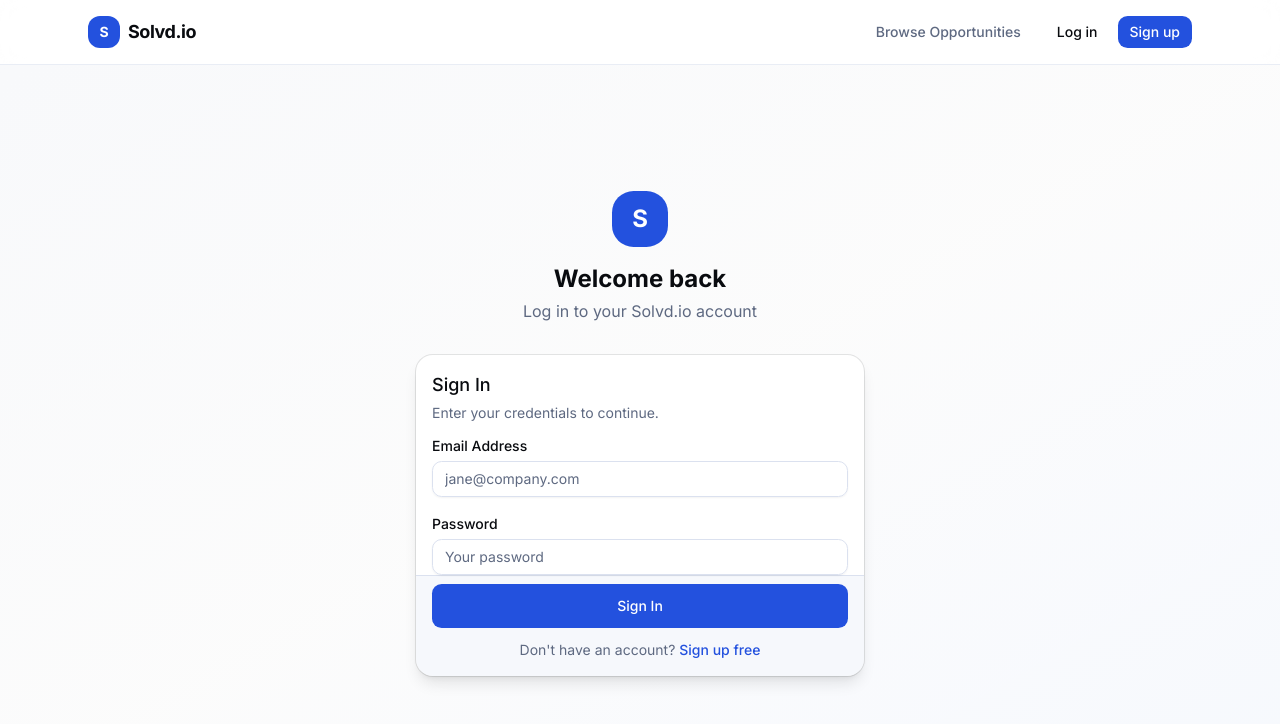
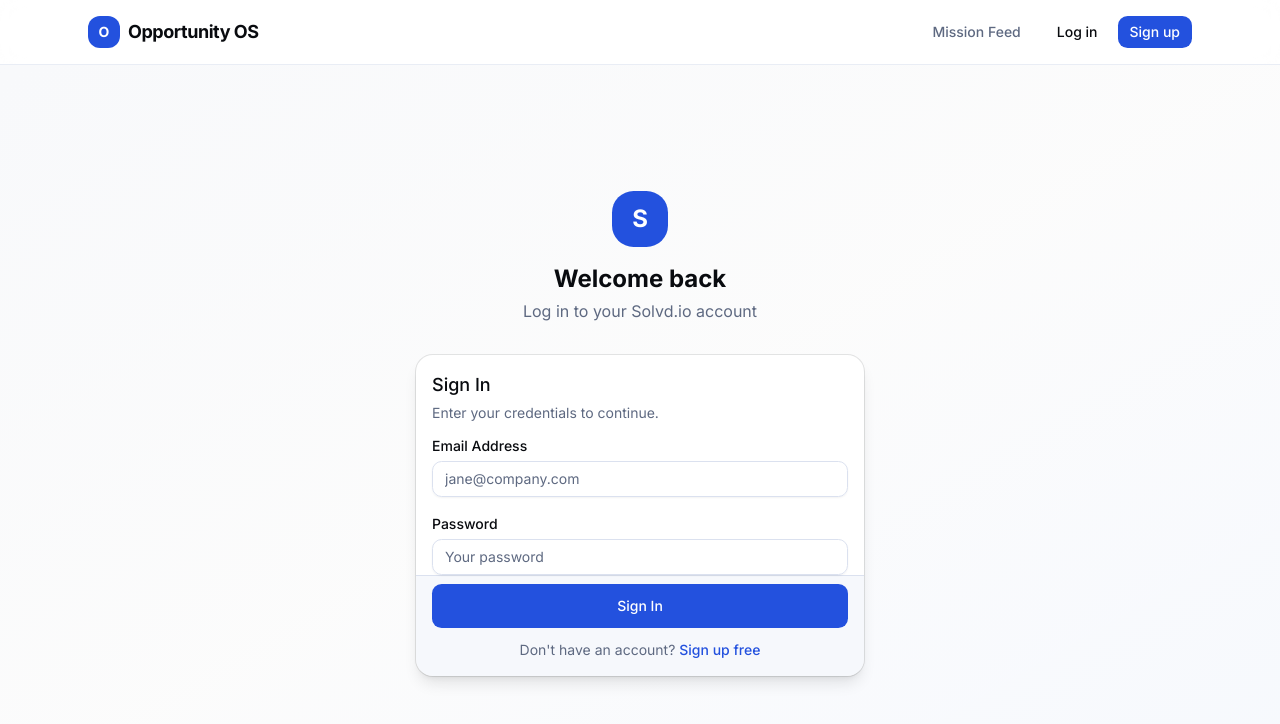
Before and after one commit to thecarlover/Opportunity_exchange, a Next.js app: page /login in a window 1280 px wide. Shown: the top 724 px of the page. Built offline with nearby package versions, Linux system fonts and the light colour scheme; no server answers.

Commit message:
fix: resolve 404 routing errors and ratings

```diff
--- a/app/login/page.tsx
+++ b/app/login/page.tsx
@@ -29,7 +29,7 @@
         toast.error("Invalid email or password");
       } else {
         toast.success("Welcome back!");
-        router.push("/dashboard");
+        router.push("/studio");
         router.refresh();
       }
     } catch {
--- a/app/studio/page.tsx
+++ b/app/studio/page.tsx
@@ -178,7 +178,7 @@
 
   useEffect(() => {
     if (status === "authenticated") {
-      fetch("/api/dashboard")
+      fetch("/api/studio")
         .then(async (r) => {
           if (!r.ok) return null;
           return r.json();
--- a/components/navbar.tsx
+++ b/components/navbar.tsx
@@ -15,36 +15,36 @@
       <div className="mx-auto flex h-16 max-w-6xl items-center justify-between px-4 sm:px-6">
         <Link href="/" className="flex items-center gap-2">
           <div className="flex h-8 w-8 items-center justify-center rounded-lg bg-primary text-primary-foreground font-bold text-sm">
-            S
+            O
           </div>
           <span className="text-lg font-bold text-foreground tracking-tight">
-            Solvd.io
+            Opportunity OS
           </span>
         </Link>
 
         <nav className="flex items-center gap-1">
           <Link
-            href="/opportunities"
+            href="/feed"
             className={`px-3 py-2 rounded-md text-sm font-medium transition-colors ${
-              pathname === "/opportunities"
+              pathname === "/feed"
                 ? "text-primary bg-primary/10"
                 : "text-muted-foreground hover:text-foreground hover:bg-muted"
             }`}
           >
-            Browse Opportunities
+            Mission Feed
           </Link>
 
           {session?.user ? (
             <>
               <Link
-                href={session.user.role === "ADMIN" ? "/admin" : "/dashboard"}
-                className={`px-3 py-2 rounded-md text-sm font-medium transition-colors ${
-                  pathname === "/dashboard" || pathname === "/admin"
-                    ? "text-primary bg-primary/10"
+                href={session.user.role === "ADMIN" ? "/admin" : "/studio"}
+                className={`transition-colors hover:text-foreground/80 ${
+                  pathname === "/studio" || pathname === "/admin"
+                    ? "text-foreground font-semibold"
                     : "text-muted-foreground hover:text-foreground hover:bg-muted"
                 }`}
               >
-                {session.user.role === "ADMIN" ? "Admin Panel" : "Dashboard"}
+                {session.user.role === "ADMIN" ? "Admin Panel" : "Studio"}
               </Link>
               {session.user.role !== "ADMIN" && (
                 <Link href="/opportunities/new">
```
